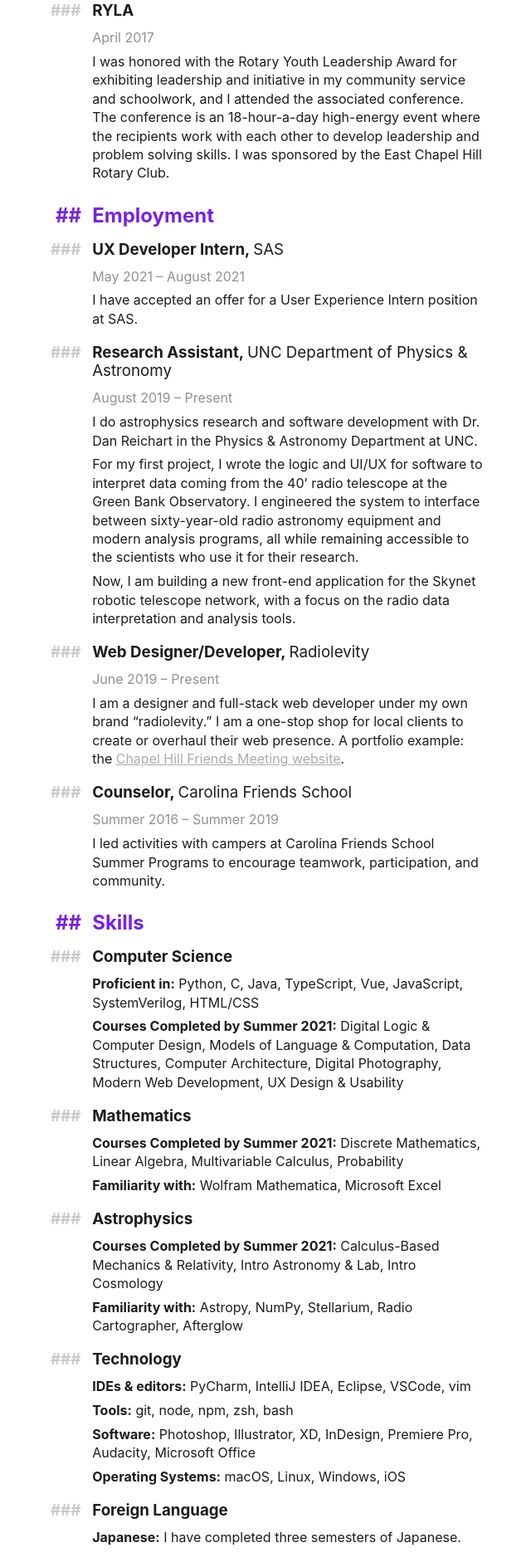
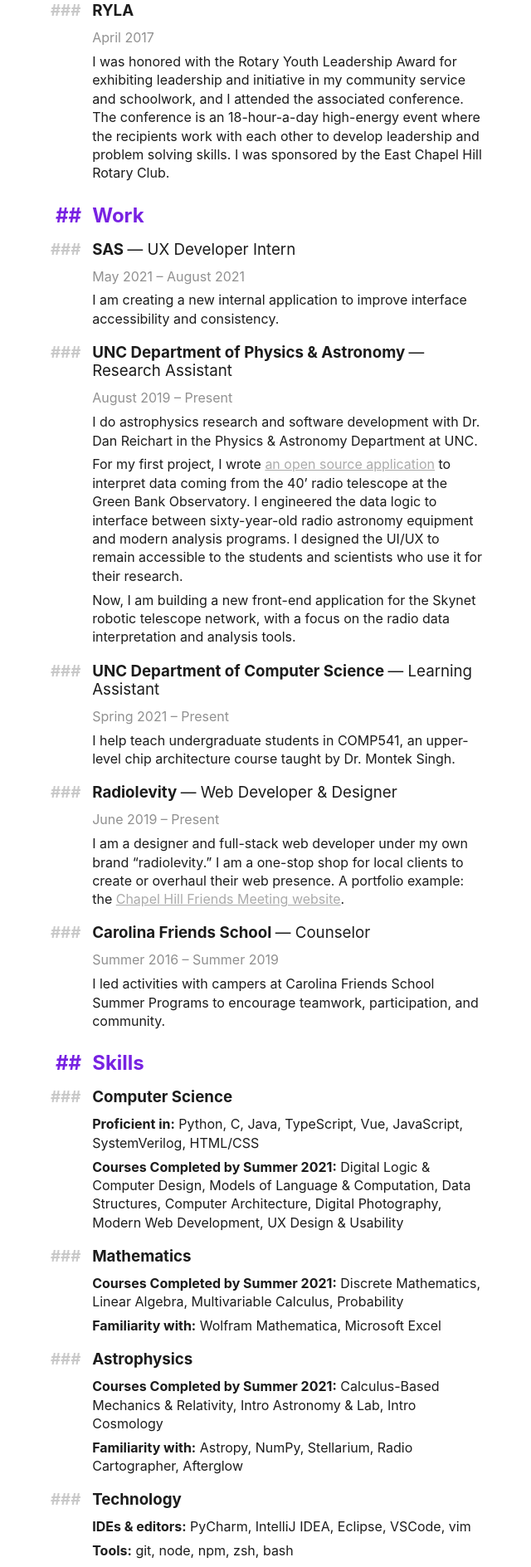
Before and after one commit to finnjames/fsj.xyz, a Jekyll site: the page built from pages/cv.md, in a window 1280 px wide. Shown: the part 1383-3271 px from the top of the page at 83% size, without its empty margins (292-932 px from the left). Built offline with Jekyll 4.4.1, drawn with Linux system fonts in a browser that asks for light colours; nearby versions of some CDN libraries; some web fonts are replaced; some of the changed text lies outside the part shown.

Commit message:
cv updates

```diff
--- a/main.scss
+++ b/main.scss
@@ -375,6 +375,7 @@
 
 .roman {
   font-weight: $roman;
+  font-variation-settings: "wght" 400;
 }
 .bold {
   font-weight: $bold;
--- a/pages/cv.md
+++ b/pages/cv.md
@@ -58,31 +58,37 @@
 
 I was honored with the Rotary Youth Leadership Award for exhibiting leadership and initiative in my community service and schoolwork, and I attended the associated conference. The conference is an 18-hour-a-day high-energy event where the recipients work with each other to develop leadership and problem solving skills. I was sponsored by the East Chapel Hill Rotary Club.
 
-## Employment
+## Work
 
-### UX Developer Intern, <span class="roman">SAS</span>
+### SAS <span class="roman">— UX Developer Intern</span>
 
 <span class="gray">May 2021 – August 2021</span>
 
-I have accepted an offer for a User Experience Intern position at SAS.
+I am creating a new internal application to improve interface accessibility and consistency.
 
-### Research Assistant, <span class="roman">UNC Department of Physics & Astronomy</span>
+### UNC Department of Physics & Astronomy <span class="roman">— Research Assistant</span>
 
 <span class="gray">August 2019 – Present</span>
 
 I do astrophysics research and software development with Dr. Dan Reichart in the Physics & Astronomy Department at UNC.
 
-For my first project, I wrote the logic and UI/UX for software to interpret data coming from the 40' radio telescope at the Green Bank Observatory. I engineered the system to interface between sixty-year-old radio astronomy equipment and modern analysis programs, all while remaining accessible to the scientists who use it for their research.
+For my first project, I wrote [an open source application](https://github.com/radiolevity/threepio) to interpret data coming from the 40' radio telescope at the Green Bank Observatory. I engineered the data logic to interface between sixty-year-old radio astronomy equipment and modern analysis programs. I designed the UI/UX to remain accessible to the students and scientists who use it for their research.
 
 Now, I am building a new front-end application for the Skynet robotic telescope network, with a focus on the radio data interpretation and analysis tools.
 
-### Web Designer/Developer, <span class="roman">Radiolevity</span>
+### UNC Department of Computer Science <span class="roman">— Learning Assistant</span>
+
+<span class="gray">Spring 2021 – Present<span>
+
+I help teach undergraduate students in COMP541, an upper-level chip architecture course taught by Dr. Montek Singh.
+
+### Radiolevity <span class="roman">— Web Developer & Designer</span>
 
 <span class="gray">June 2019 – Present</span>
 
 I am a designer and full-stack web developer under my own brand “radiolevity.” I am a one-stop shop for local clients to create or overhaul their web presence. A portfolio example: the [Chapel Hill Friends Meeting website](https://chapelhillfriends.org).
 
-### Counselor, <span class="roman">Carolina Friends School</span>
+### Carolina Friends School <span class="roman">— Counselor</span>
 
 <span class="gray">Summer 2016 – Summer 2019</span>
 
@@ -170,4 +176,4 @@
 <br />
 <br />
 
-<span class="gray">Updated May 2021</span>
+<span class="gray">Updated June 2021</span>
```
Also changed, not shown: 5 other files.
